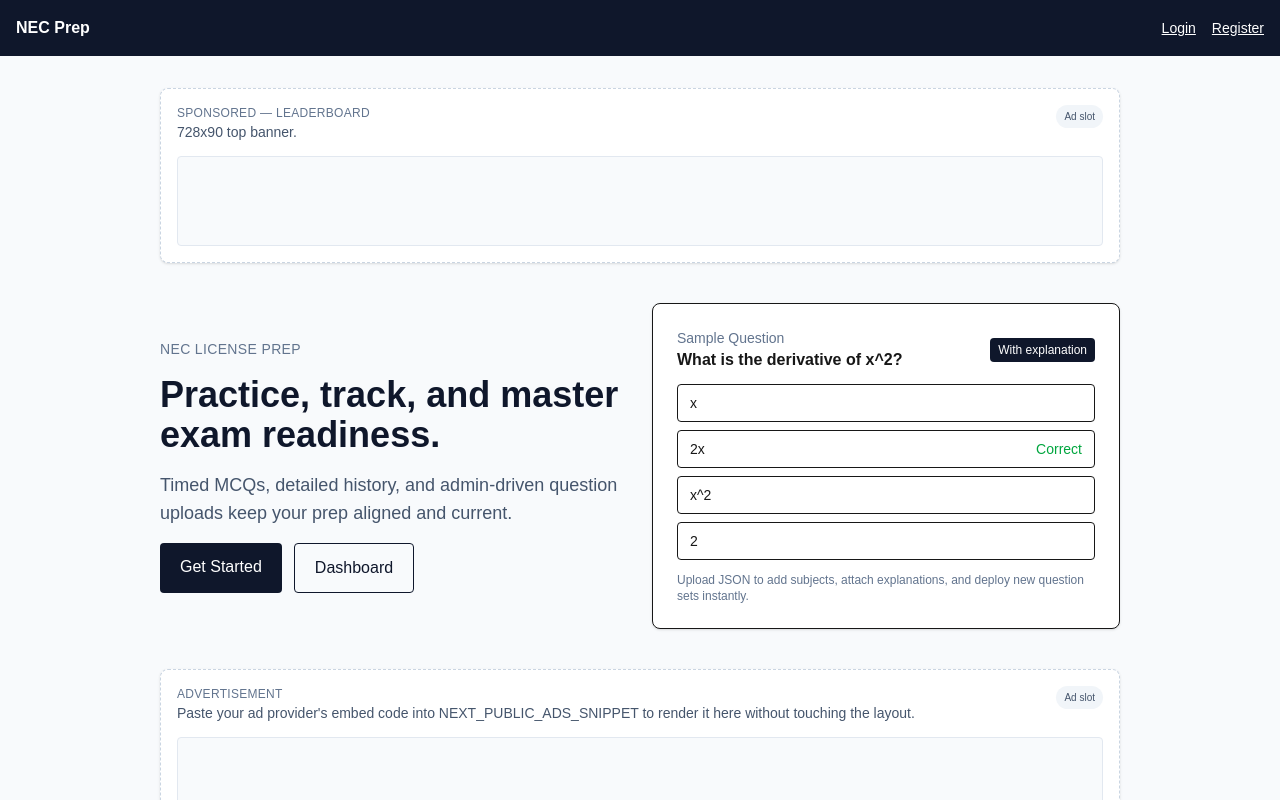
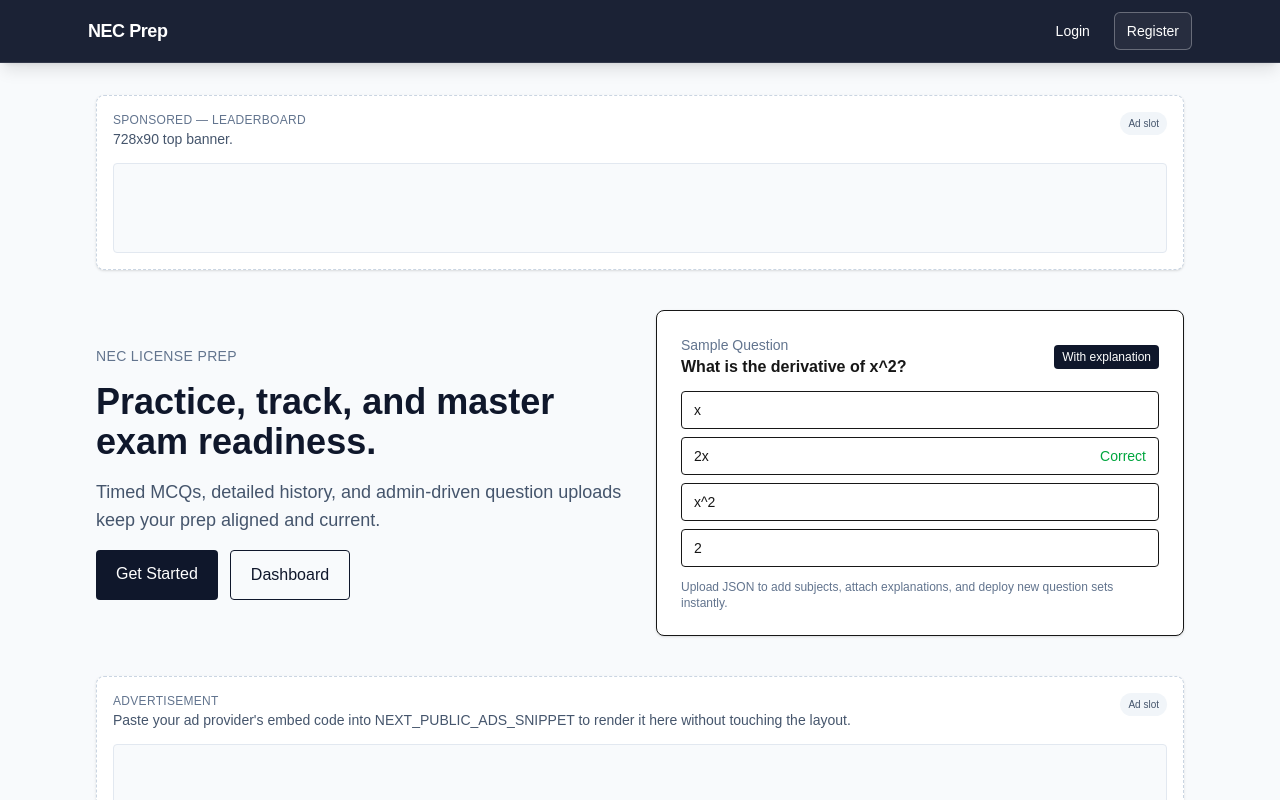
Before and after one commit to NEC-Licence-Preparation/NEC_LISC_PREP, a Next.js app: page / in a window 1280 px wide. Shown: the top 800 px of the page. Built offline with nearby package versions, Linux system fonts and the light colour scheme; no server answers.

Commit message:
Reformed some designs on the website.

```diff
--- a/src/app/page.tsx
+++ b/src/app/page.tsx
@@ -6,26 +6,26 @@ export default function Home() {
   return (
     <div className="min-h-screen bg-slate-50">
       <NavBar />
-      <main className="max-w-5xl mx-auto p-8 grid gap-10">
+      <main className="max-w-6xl mx-auto px-4 sm:px-6 lg:px-8 py-6 sm:py-8 grid gap-8 lg:gap-10">
         <AdSlot
           title="Sponsored — Leaderboard"
           description="728x90 top banner."
           size="leaderboard"
         />
 
-        <section className="grid md:grid-cols-2 gap-6 items-center">
+        <section className="grid md:grid-cols-2 gap-6 lg:gap-8 items-center">
           <div className="space-y-4">
             <p className="text-sm uppercase tracking-wide text-slate-500">
               NEC License Prep
             </p>
-            <h1 className="text-4xl font-semibold text-slate-900">
+            <h1 className="text-3xl sm:text-4xl font-semibold text-slate-900">
               Practice, track, and master exam readiness.
             </h1>
-            <p className="text-slate-600 text-lg">
+            <p className="text-slate-600 text-base sm:text-lg">
               Timed MCQs, detailed history, and admin-driven question uploads
               keep your prep aligned and current.
             </p>
-            <div className="flex gap-3">
+            <div className="flex flex-wrap gap-3">
               <Link
                 href="/register"
                 className="bg-slate-900 text-white px-5 py-3 rounded"
--- a/src/app/test/page.tsx
+++ b/src/app/test/page.tsx
@@ -19,20 +19,22 @@ export default async function TestPage({
   return (
     <div className="min-h-screen bg-slate-50">
       <NavBar />
-      <main className="max-w-5xl mx-auto p-6 space-y-4">
-        <h1 className="text-2xl font-semibold">Practice Test</h1>
+      <main className="max-w-6xl mx-auto px-4 sm:px-6 lg:px-8 py-6 space-y-4 sm:space-y-5">
+        <h1 className="text-xl sm:text-2xl font-semibold">Practice Test</h1>
         <AdSlot
           title="Sponsored — Leaderboard"
           description="728x90 banner"
           size="leaderboard"
         />
-        <div className="grid lg:grid-cols-[2fr_1fr] gap-4 items-start">
+        <div className="grid lg:grid-cols-[minmax(0,2fr)_minmax(0,1fr)] gap-4 lg:gap-6 items-start">
           <TestRunner subject={subject} />
-          <AdSlot
-            title="Sponsored"
-            description="160x600 skyscraper"
-            size="skyscraper"
-          />
+          <div className="hidden lg:block">
+            <AdSlot
+              title="Sponsored"
+              description="160x600 skyscraper"
+              size="skyscraper"
+            />
+          </div>
         </div>
       </main>
     </div>
--- a/src/components/Ads/AdSlot.tsx
+++ b/src/components/Ads/AdSlot.tsx
@@ -40,11 +40,12 @@ const SKYSCRAPER_AD_SNIPPET = `
 </script>
 <script src="https://www.highperformanceformat.com/8064464a2d3860dfebf5eeabaabd4eb7/invoke.js"></script>`;
 
-const AD_SNIPPETS: Record<"rectangle" | "leaderboard" | "skyscraper", string> = {
-  rectangle: DEFAULT_AD_SNIPPET,
-  leaderboard: LEADERBOARD_AD_SNIPPET,
-  skyscraper: SKYSCRAPER_AD_SNIPPET,
-};
+const AD_SNIPPETS: Record<"rectangle" | "leaderboard" | "skyscraper", string> =
+  {
+    rectangle: DEFAULT_AD_SNIPPET,
+    leaderboard: LEADERBOARD_AD_SNIPPET,
+    skyscraper: SKYSCRAPER_AD_SNIPPET,
+  };
 
 type AdSlotProps = {
   title?: string;
@@ -76,16 +77,24 @@ export default function AdSlot({
       : process.env.NEXT_PUBLIC_ADS_SNIPPET_RECTANGLE
   )?.trim();
 
-  const chosenSnippet = (adHtml?.trim())
-    || envBySize
-    || envGeneric
-    || AD_SNIPPETS[size]
-    || DEFAULT_AD_SNIPPET;
+  const chosenSnippet =
+    adHtml?.trim() ||
+    envBySize ||
+    envGeneric ||
+    AD_SNIPPETS[size] ||
+    DEFAULT_AD_SNIPPET;
 
-  const isPlaceholder = chosenSnippet?.includes("<your_ad_embed_html_or_script_here>");
-  const adMarkup = !chosenSnippet || isPlaceholder ? AD_SNIPPETS[size] ?? DEFAULT_AD_SNIPPET : chosenSnippet;
+  const isPlaceholder = chosenSnippet?.includes(
+    "<your_ad_embed_html_or_script_here>"
+  );
+  const adMarkup =
+    !chosenSnippet || isPlaceholder
+      ? AD_SNIPPETS[size] ?? DEFAULT_AD_SNIPPET
+      : chosenSnippet;
 
-  const computedMinHeight = minHeight ?? (size === "leaderboard" ? 90 : size === "skyscraper" ? 600 : 250);
+  const computedMinHeight =
+    minHeight ??
+    (size === "leaderboard" ? 90 : size === "skyscraper" ? 600 : 250);
 
   useEffect(() => {
     const el = containerRef.current;
@@ -130,9 +139,9 @@ export default function AdSlot({
   }, [adMarkup]);
 
   return (
-    <section className="rounded-lg border border-dashed border-slate-300 bg-white shadow-sm p-4 space-y-3">
-      <div className="flex items-start justify-between gap-3">
-        <div>
+    <section className="rounded-lg border border-dashed border-slate-300 bg-white shadow-sm p-3 sm:p-4 space-y-3 w-full">
+      <div className="flex items-start justify-between gap-2 sm:gap-3">
+        <div className="min-w-0 flex-1">
           <p className="text-xs uppercase tracking-wide text-slate-500">
             {title}
           </p>
@@ -142,14 +151,14 @@ export default function AdSlot({
             </p>
           )}
         </div>
-        <span className="text-[10px] px-2 py-1 rounded-full bg-slate-100 text-slate-600">
+        <span className="text-[10px] px-2 py-1 rounded-full bg-slate-100 text-slate-600 whitespace-nowrap">
           Ad slot
         </span>
       </div>
 
       <div
         ref={containerRef}
-        className="w-full rounded border border-slate-200 bg-slate-50 flex items-center justify-center text-slate-400 text-sm"
+        className="w-full max-w-full overflow-hidden rounded border border-slate-200 bg-slate-50 flex items-center justify-center text-slate-400 text-xs sm:text-sm [&_iframe]:max-w-full [&_iframe]:h-auto"
         style={{ minHeight: `${computedMinHeight}px` }}
         aria-label="Advertisement"
         suppressHydrationWarning
--- a/src/components/layout/NavBar.tsx
+++ b/src/components/layout/NavBar.tsx
@@ -1,41 +1,122 @@
 "use client";
 import Link from "next/link";
 import { useSession, signOut } from "next-auth/react";
+import { useState } from "react";
 
 export default function NavBar() {
   const { data: session } = useSession();
+  const [isMenuOpen, setIsMenuOpen] = useState(false);
+
+  const isAdmin = session?.role === "admin";
+
   return (
-    <nav className="flex items-center justify-between p-4 bg-slate-900 text-white">
-      <Link href="/" className="font-semibold">
+    <nav className="sticky top-0 z-50 border-b border-white/10 bg-slate-900/95 text-white backdrop-blur-sm shadow-lg">
+      <div className="mx-auto flex max-w-6xl items-center justify-between px-4 py-3 md:px-6">
+        <Link
+          href="/"
+          className="text-lg font-bold tracking-tight transition-opacity hover:opacity-80"
+          onClick={() => setIsMenuOpen(false)}
+        >
           NEC Prep
         </Link>
-      <div className="flex items-center gap-4">
+
+        {/* Mobile: Session badge + hamburger */}
+        <div className="flex items-center gap-3 md:hidden">
+          {session && (
+            <div className="flex items-center gap-2 rounded-full border border-white/20 bg-white/5 px-3 py-1.5 text-xs font-medium uppercase tracking-wider">
+              <span className="h-2 w-2 animate-pulse rounded-full bg-green-400" />
+              <span className="max-w-[100px] truncate text-white/90">
+                {session.user?.name || "User"}
+              </span>
+            </div>
+          )}
+          <button
+            type="button"
+            className="relative flex h-10 w-10 flex-col items-center justify-center gap-1 rounded-lg border border-white/20 bg-white/5 transition-all hover:border-white/40 hover:bg-white/10 focus-visible:outline focus-visible:outline-2 focus-visible:outline-offset-2 focus-visible:outline-white"
+            onClick={() => setIsMenuOpen((prev) => !prev)}
+            aria-expanded={isMenuOpen}
+            aria-label="Toggle menu"
+          >
+            <span
+              className={`block h-0.5 w-5 rounded-full bg-white transition-all duration-300 ${
+                isMenuOpen ? "translate-y-1.5 rotate-45" : ""
+              }`}
+            />
+            <span
+              className={`block h-0.5 w-5 rounded-full bg-white transition-all duration-300 ${
+                isMenuOpen ? "opacity-0" : "opacity-100"
+              }`}
+            />
+            <span
+              className={`block h-0.5 w-5 rounded-full bg-white transition-all duration-300 ${
+                isMenuOpen ? "-translate-y-1.5 -rotate-45" : ""
+              }`}
+            />
+          </button>
+        </div>
+
+        {/* Desktop & Mobile dropdown menu */}
+        <div
+          className={`absolute left-0 right-0 top-full origin-top border-b border-white/5 bg-slate-900/98 backdrop-blur-md transition-all duration-300 ease-out md:static md:border-none md:bg-transparent md:backdrop-blur-none ${
+            isMenuOpen
+              ? "translate-y-0 scale-y-100 opacity-100"
+              : "-translate-y-2 scale-y-95 opacity-0 md:translate-y-0 md:scale-y-100 md:opacity-100"
+          } ${
+            isMenuOpen
+              ? "pointer-events-auto"
+              : "pointer-events-none md:pointer-events-auto"
+          }`}
+        >
+          <div className="mx-auto max-w-6xl px-4 py-4 md:px-0 md:py-0">
+            <div className="flex flex-col gap-4 md:flex-row md:items-center md:justify-end">
               {session ? (
                 <>
-            <span className="text-sm">{session.user?.name}</span>
-            {session.role === "admin" && (
-              <Link href="/admin" className="text-sm underline">
+                  {/* Desktop session badge */}
+                  <div className="hidden items-center gap-2 rounded-full border border-white/20 bg-white/5 px-3 py-1.5 text-xs font-medium uppercase tracking-wider md:flex">
+                    <span className="h-2 w-2 animate-pulse rounded-full bg-green-400" />
+                    <span className="text-white/90">{session.user?.name}</span>
+                  </div>
+                  {isAdmin && (
+                    <Link
+                      href="/admin"
+                      className="rounded-md px-3 py-2 text-sm font-medium transition-colors hover:bg-white/10 md:px-2 md:py-1"
+                      onClick={() => setIsMenuOpen(false)}
+                    >
                       Admin
                     </Link>
                   )}
                   <button
-              onClick={() => signOut({ callbackUrl: "/" })}
-              className="text-sm underline"
+                    onClick={() => {
+                      signOut({ callbackUrl: "/" });
+                      setIsMenuOpen(false);
+                    }}
+                    className="rounded-md px-3 py-2 text-sm font-medium transition-colors hover:bg-white/10 md:px-2 md:py-1"
                   >
                     Sign out
                   </button>
                 </>
               ) : (
                 <>
-            <Link href="/login" className="text-sm underline">
+                  <Link
+                    href="/login"
+                    className="rounded-md px-3 py-2 text-sm font-medium transition-colors hover:bg-white/10 md:px-2 md:py-1"
+                    onClick={() => setIsMenuOpen(false)}
+                  >
                     Login
                   </Link>
-            <Link href="/register" className="text-sm underline">
+                  <Link
+                    href="/register"
+                    className="rounded-md border border-white/30 bg-white/5 px-3 py-2 text-sm font-medium transition-all hover:border-white/50 hover:bg-white/10 md:px-3"
+                    onClick={() => setIsMenuOpen(false)}
+                  >
                     Register
                   </Link>
                 </>
               )}
             </div>
+          </div>
+        </div>
+      </div>
     </nav>
   );
 }
```
Also changed, not shown: src/app/(auth)/login/page.tsx (+16 -1 lines), src/app/(auth)/register/page.tsx (+16 -1 lines), src/app/dashboard/page.tsx (+4 -4 lines), src/components/LoginForm.tsx (+20 -8 lines). Lines whose indentation alone changed are shown as unchanged.
